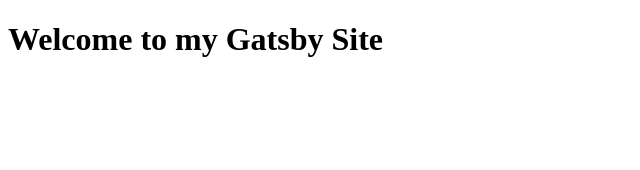
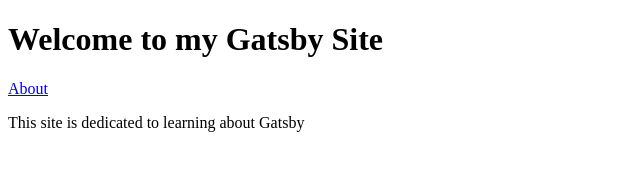
Before and after one commit to Phili0916/gatsby-themes, a Gatsby site: page / in a window 1280 px wide. Shown: the whole page, without its empty margins (0-640 px from the left). Built offline with nearby package versions, Linux system fonts and the light colour scheme; Gatsby itself is replaced by a stand-in of ours.

Commit message:
added Links to pages

```diff
--- a/src/pages/index.js
+++ b/src/pages/index.js
@@ -1,9 +1,12 @@
 import * as React from "react"
+import { Link } from 'gatsby'
 
 const IndexPage = () => {
   return (
     <main>
       <h1>Welcome to my Gatsby Site</h1>
+      <Link to="/about">About</Link>
+      <p>This site is dedicated to learning about Gatsby</p>
     </main>
   )
 }
```
Also changed, not shown: src/pages/about.js (+9 -0 lines).
